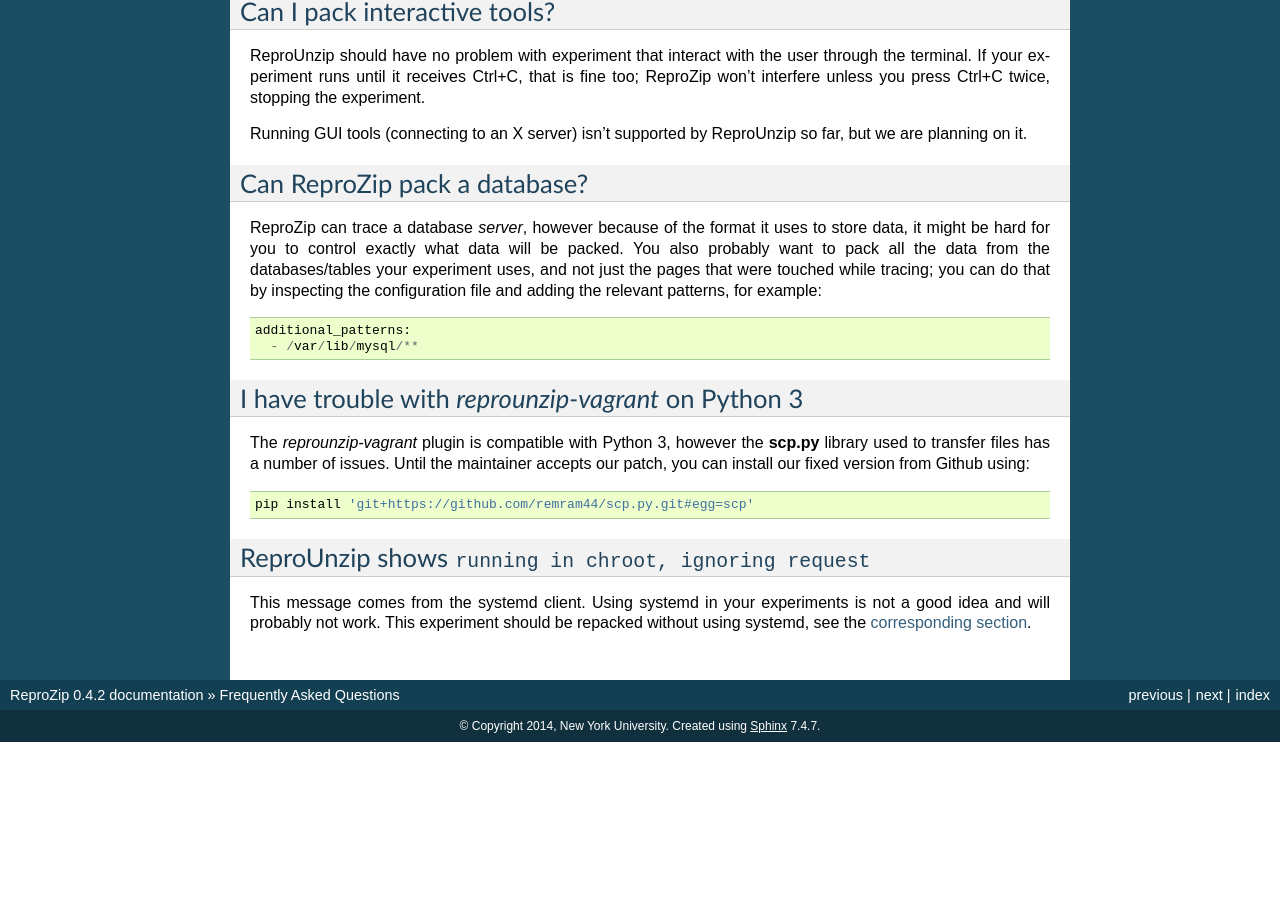
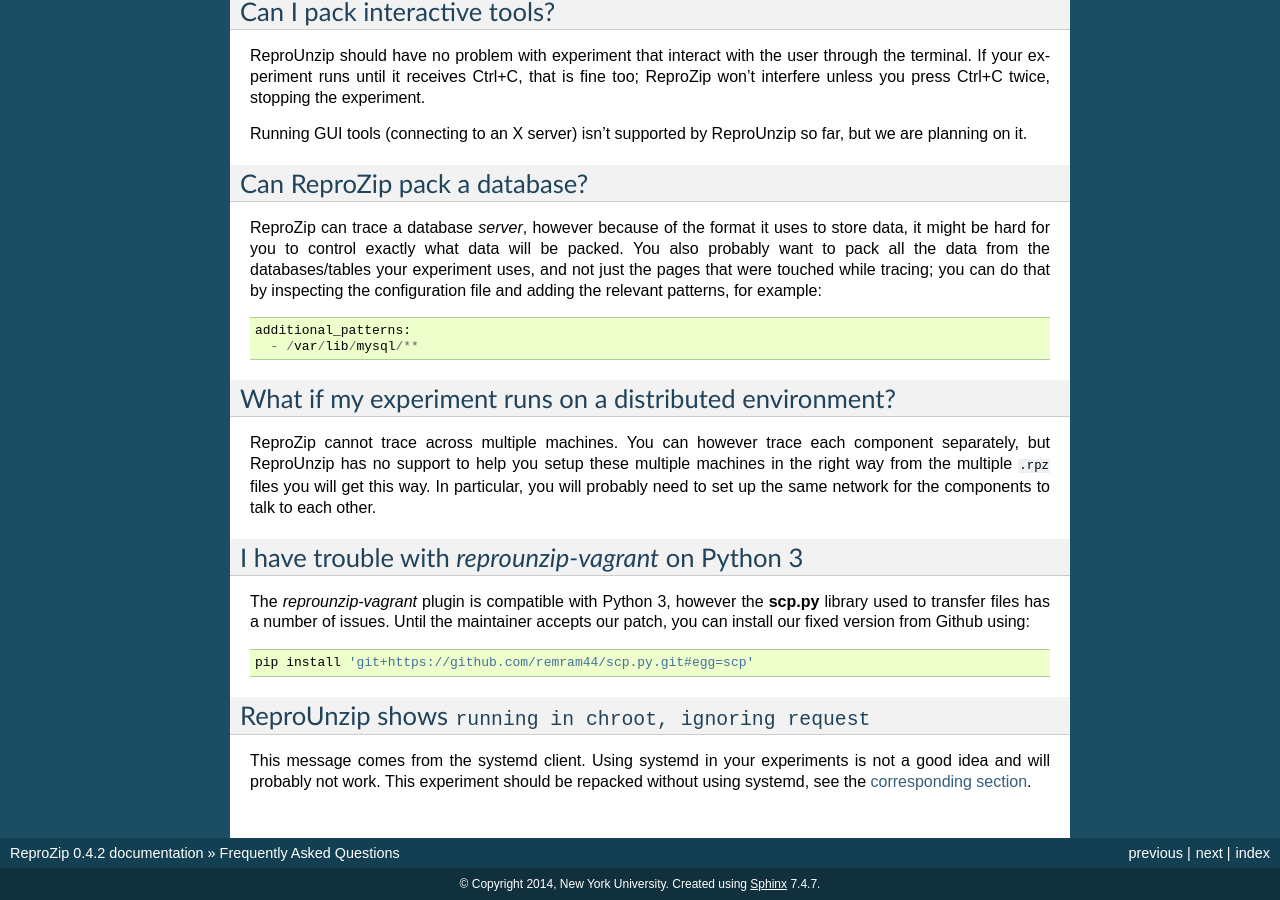
Before and after one commit to VIDA-NYU/reprozip, a Sphinx documentation site: the page built from docs/source/faq.rst, in a window 1280 px wide and 900 px high, scrolled down 1023 px. Built offline with Sphinx 7.4.7, drawn with Linux system fonts in a browser that asks for light colours; before the commit the page ends 1765 px from its top, so only the background shows below that; some of the changed text lies outside the part shown.

Commit message:
Adds distributed environments to the FAQ

```diff
--- a/docs/source/faq.rst
+++ b/docs/source/faq.rst
@@ -64,6 +64,11 @@
     additional_patterns:
       - /var/lib/mysql/**
 
+What if my experiment runs on a distributed environment?
+========================================================
+
+ReproZip cannot trace across multiple machines. You can however trace each component separately, but ReproUnzip has no support to help you setup these multiple machines in the right way from the multiple ``.rpz`` files you will get this way. In particular, you will probably need to set up the same network for the components to talk to each other.
+
 ..  _scp-py3:
 
 I have trouble with *reprounzip-vagrant* on Python 3
```
